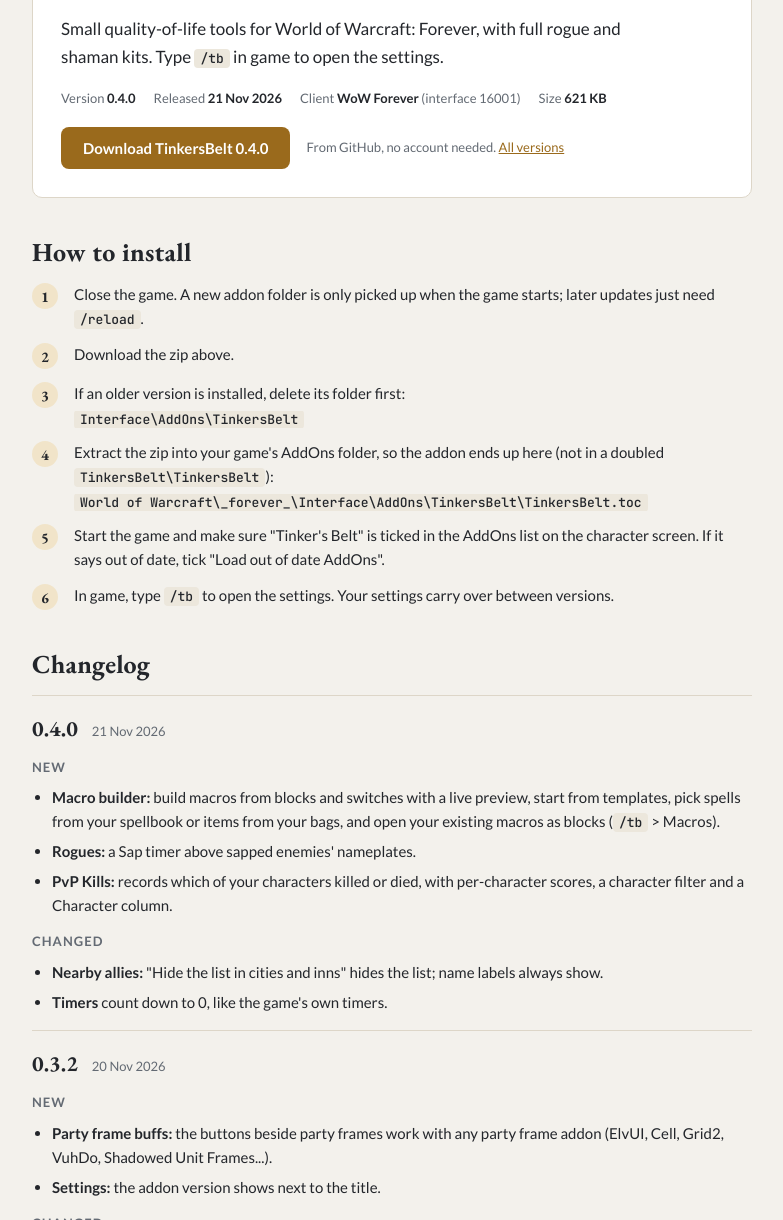
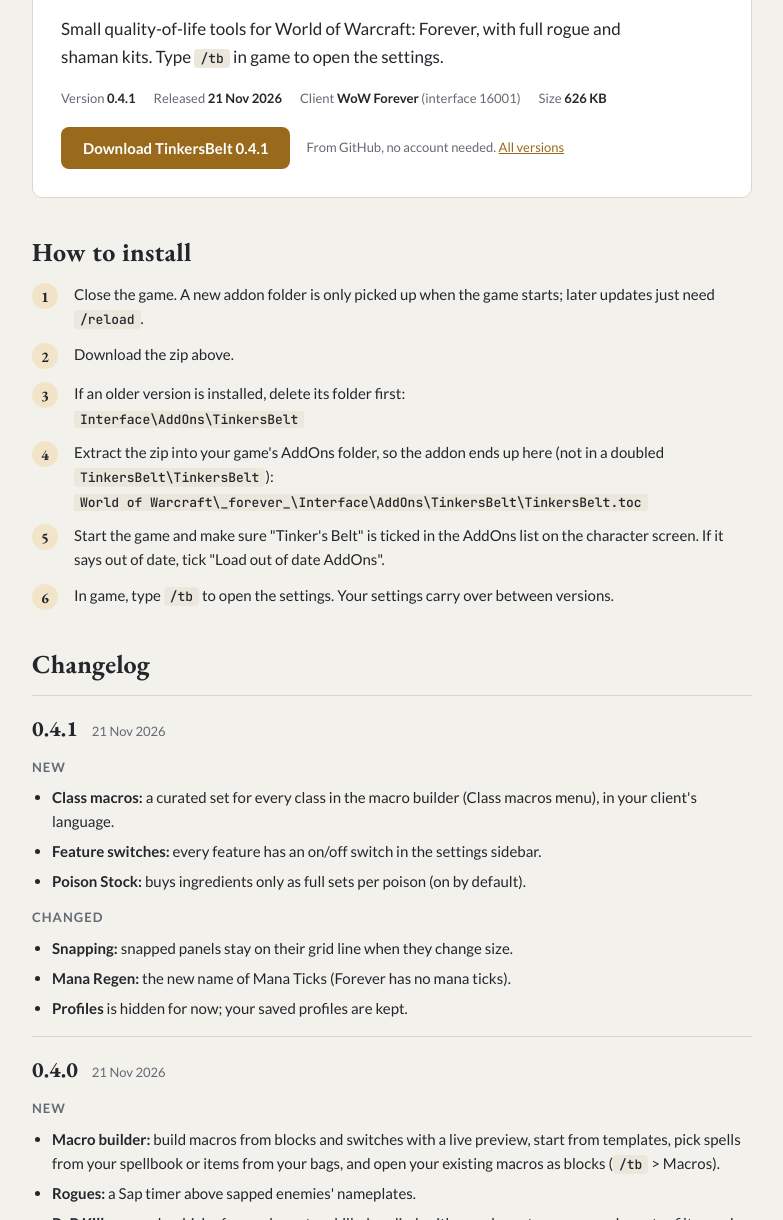
Before and after one commit to dpws/TinkersBelt, a plain HTML site: page docs/release/index.html in a window 1280 px wide. Shown: the part 521-1741 px from the top of the page, without its empty margins (248-1031 px from the left). Drawn offline with nearby package versions, Linux system fonts and the light colour scheme.

Commit message:
docs: release page v0.4.1
Co-Authored-By: Claude Opus 5.5 <noreply@anthropic.com>

```diff
--- a/docs/release/index.html
+++ b/docs/release/index.html
@@ -66,13 +66,13 @@ ol.steps li::before { content: counter(s); font: 700 15px var(--display); width:
     <h1 class="sr">Tinker's Belt</h1>
     <p class="lead">Small quality-of-life tools for World of Warcraft: Forever, with full rogue and shaman kits. Type <code>/tb</code> in game to open the settings.</p>
     <div class="meta">
-      <span>Version <b id="ver">0.4.0</b></span>
+      <span>Version <b id="ver">0.4.1</b></span>
       <span>Released <b>21 Nov 2026</b></span>
       <span>Client <b>WoW Forever</b> (interface 16001)</span>
-      <span>Size <b>621 KB</b></span>
+      <span>Size <b>626 KB</b></span>
     </div>
     <div class="get">
-      <a class="dl" href="https://github.com/dpws/TinkersBelt/releases/download/v0.4.0/TinkersBelt-v0.4.0-forever.zip" target="_blank" rel="noopener">Download TinkersBelt 0.4.0</a>
+      <a class="dl" href="https://github.com/dpws/TinkersBelt/releases/download/v0.4.1/TinkersBelt-v0.4.1-forever.zip" target="_blank" rel="noopener">Download TinkersBelt 0.4.1</a>
       <span class="status">From GitHub, no account needed. <a href="https://github.com/dpws/TinkersBelt/releases" target="_blank" rel="noopener">All versions</a></span>
     </div>
   </div>
@@ -92,6 +92,25 @@ ol.steps li::before { content: counter(s); font: 700 15px var(--display); width:
 
   <section aria-labelledby="changes">
     <h2 id="changes">Changelog</h2>
+    <article class="release">
+      <header><strong>0.4.1</strong><span>21 Nov 2026</span></header>
+      <div class="group">
+        <h3>New</h3>
+        <ul>
+          <li><b>Class macros:</b> a curated set for every class in the macro builder (Class macros menu), in your client's language.</li>
+          <li><b>Feature switches:</b> every feature has an on/off switch in the settings sidebar.</li>
+          <li><b>Poison Stock:</b> buys ingredients only as full sets per poison (on by default).</li>
+        </ul>
+      </div>
+      <div class="group">
+        <h3>Changed</h3>
+        <ul>
+          <li><b>Snapping:</b> snapped panels stay on their grid line when they change size.</li>
+          <li><b>Mana Regen:</b> the new name of Mana Ticks (Forever has no mana ticks).</li>
+          <li><b>Profiles</b> is hidden for now; your saved profiles are kept.</li>
+        </ul>
+      </div>
+    </article>
     <article class="release">
       <header><strong>0.4.0</strong><span>21 Nov 2026</span></header>
       <div class="group">
```
